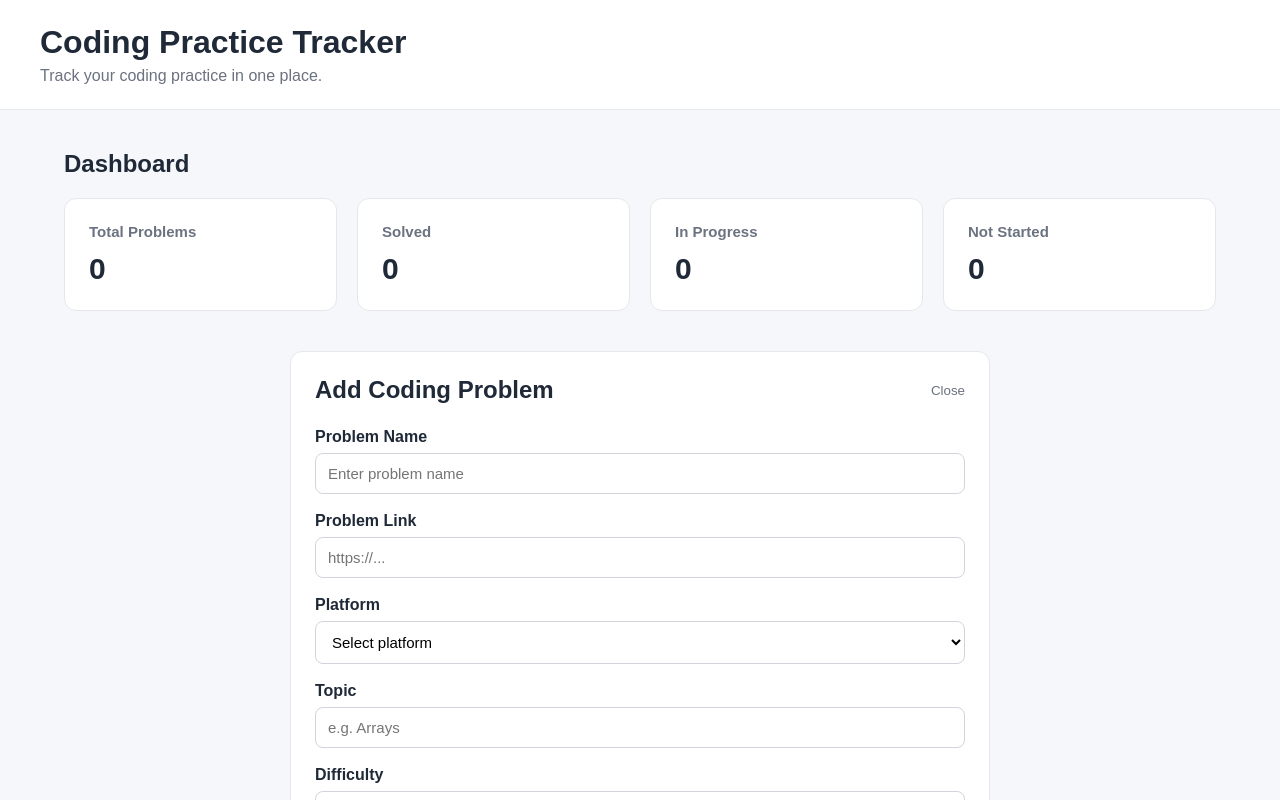
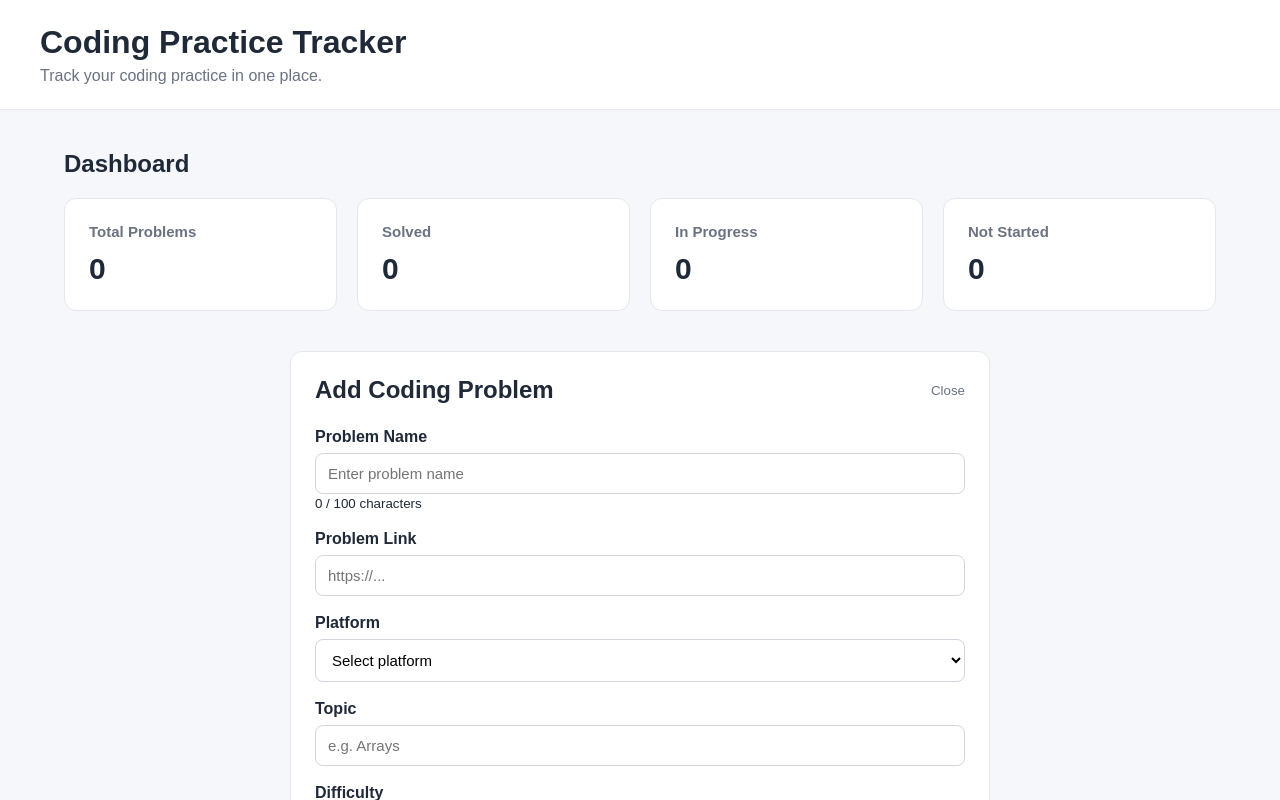
Before and after one commit to Ateefa-Syed/coding-practice-tracker, a React (Vite) app: page / in a window 1280 px wide. Both pictures are taken after typing "Sample", "Sample" into the empty fields and a click on the button "Add Problem". Shown: the top 800 px of the page. Built offline with nearby package versions, Linux system fonts and the light colour scheme.

Commit message:
Add problem name character counter

```diff
--- a/src/components/ProblemForm.jsx
+++ b/src/components/ProblemForm.jsx
@@ -58,6 +58,11 @@ function ProblemForm({
     const trimmedName = formData.name.trim();
     const trimmedTopic = formData.topic.trim();
     const trimmedLink = formData.link.trim();
+
+    if (!trimmedName && !trimmedTopic) {
+  setError('Please enter a problem name and topic.');
+  return;
+}
 
 if (!trimmedName) {
   setError('Please enter a problem name.');
@@ -126,8 +131,13 @@ function ProblemForm({
   value={formData.name}
   onChange={handleChange}
   placeholder="Enter problem name"
+  maxLength={100}
   required
 />
+
+<small>
+  {formData.name.length} / 100 characters
+</small>
         </div>
 
         <div className="form-group">
```
Lines whose indentation alone changed are shown as unchanged.
